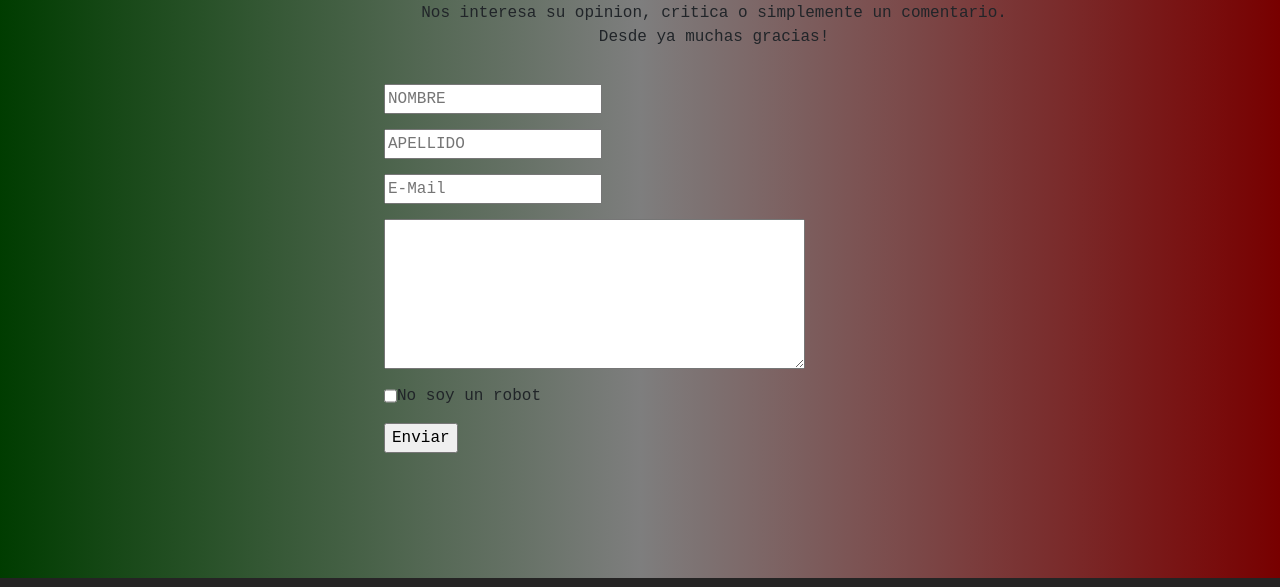
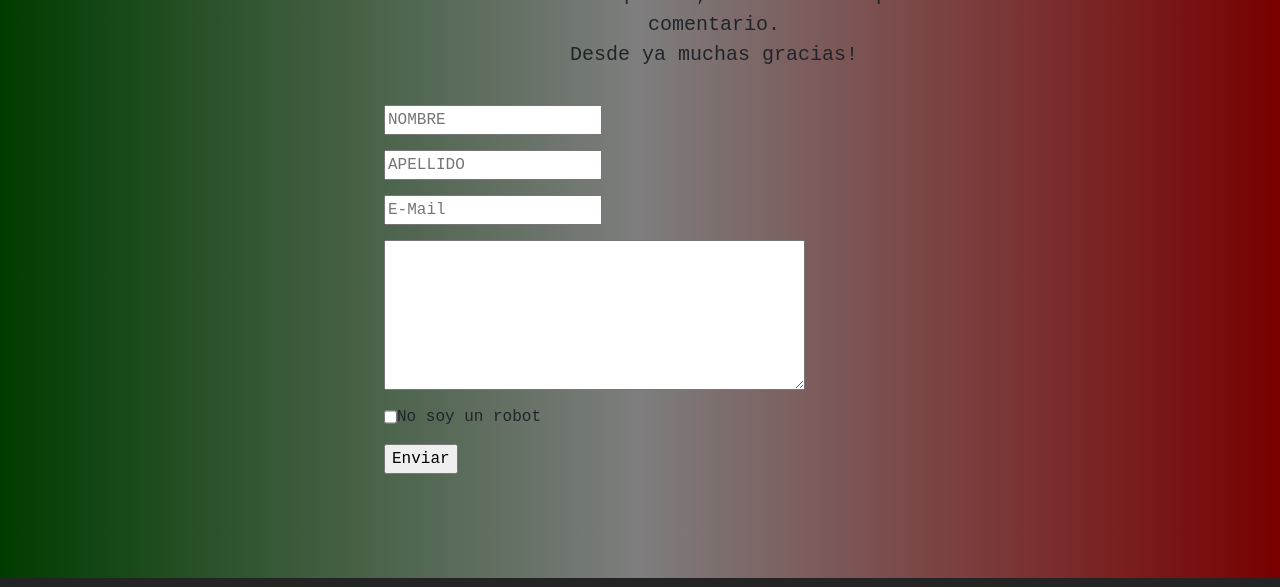
Before and after one commit to RodrigoBiglio/PFGarcia, a website: page pages/contacto.html in a window 1280 px wide. Shown: the part 232-819 px from the top of the page. Drawn offline with nearby package versions, Linux system fonts and the light colour scheme.

Commit message:
tamaño de la fuente del parrafo de contactos

```diff
--- a/SCSS/layout/_contacto.scss
+++ b/SCSS/layout/_contacto.scss
@@ -17,11 +17,9 @@
     display: flex;
     width: 40%;
     height: 600px;
-    // justify-content: end;
     align-items: center;
-
-
     p{
+        font-size: 20px;
         text-align: center;
         padding: 5px;
         margin-bottom: 30px;
@@ -29,6 +27,5 @@
     div{
         margin-bottom: 15px;
         display: flex;
-        // justify-content: end;
     }
 }
--- a/SCSS/layout/_mediaqueries.scss
+++ b/SCSS/layout/_mediaqueries.scss
@@ -1,5 +1,4 @@
-
-/* MEDIA QUERIES MOBILE   */
+/* MEDIA QUERIES CELULAR*/
 @media screen and (max-width: 767px){
 
     /* MQ INDEX*/
```
Also changed, not shown: CSS/style.css, 1 other file.
